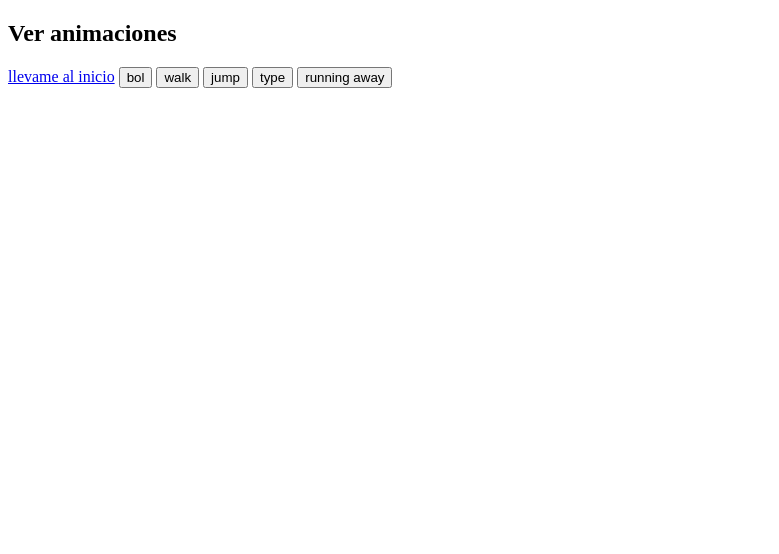
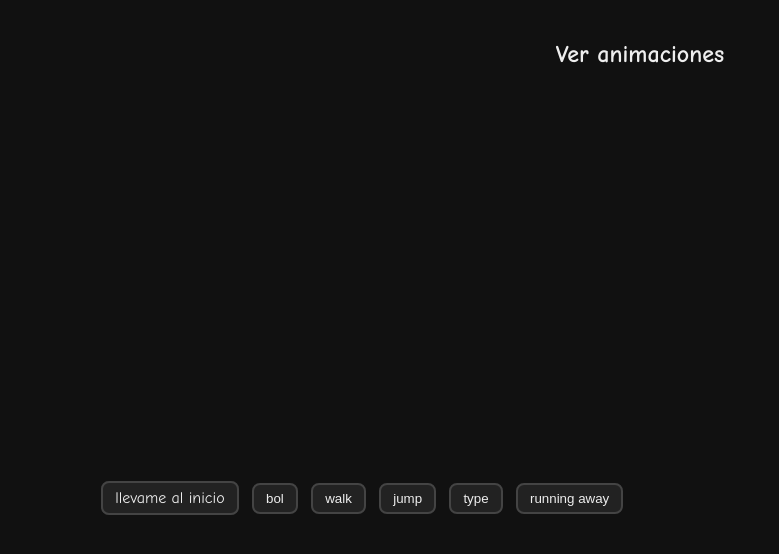
Before and after one commit to Santi99999/flashanims, a plain HTML site: page anims/index.html in a window 1280 px wide. Shown: the whole page, without its empty margins (0-779 px from the left). Drawn offline with Linux system fonts and the light colour scheme.

Commit message:
Update index.html

```diff
--- a/anims/index.html
+++ b/anims/index.html
@@ -4,7 +4,7 @@
 <meta charset="utf-8">
 <title>animaciones</title>
 <script src="../ruffle/ruffle.js"></script>
-<link rel="stylesheet" href="style.css"></link>
+<link rel="stylesheet" href="../handlemystyle.css"></link>
 </head>
 <body>
 <h2>Ver animaciones</h2>
```
